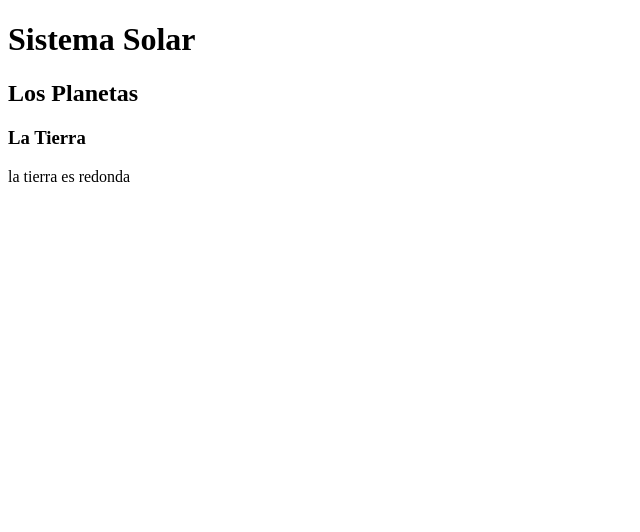
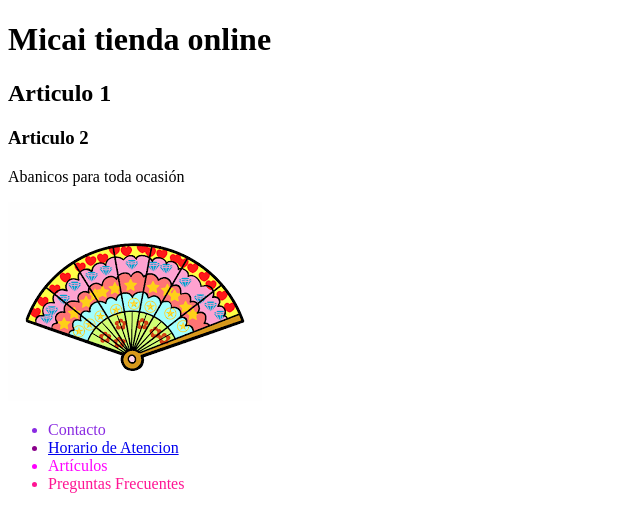
Before and after one commit to MicaelaIglesias/Prueba1, a plain HTML site: page index.html in a window 1280 px wide. Shown: the whole page, without its empty margins (0-640 px from the left). Drawn offline with Linux system fonts and the light colour scheme.

Commit message:
actualizacion tarea

```diff
--- a/index.html
+++ b/index.html
@@ -6,9 +6,19 @@
     <title>Prueba1</title>
 </head>
 <body>
-    <h1> Sistema Solar </h1>
-    <h2> Los Planetas </h2>
-    <h3> La Tierra </h3>
-    <p> la tierra es redonda </p>
+    <h1> Micai tienda online </h1>
+    <h2> Articulo 1 </h2>
+    <h3> Articulo 2 </h3>
+    <p> Abanicos para toda ocasión </p>
+<img src="abanico.jpg" alt = "abanico_multicolor">
+
+    <ul>
+        <li style="color: blueviolet;"> Contacto</li>
+        <li style="color: darkmagenta;" > <a href="formulario.html"> Horario de Atencion </a> </li>
+        <li style="color: fuchsia;"> Artículos</li>
+        <li style="color: deeppink;"> Preguntas Frecuentes</li>
+    </ul>
+
+
 </body>
 </html>
```
Also changed, not shown: formulario.html (added, +33 -0 lines), abanico.jpg (added).
